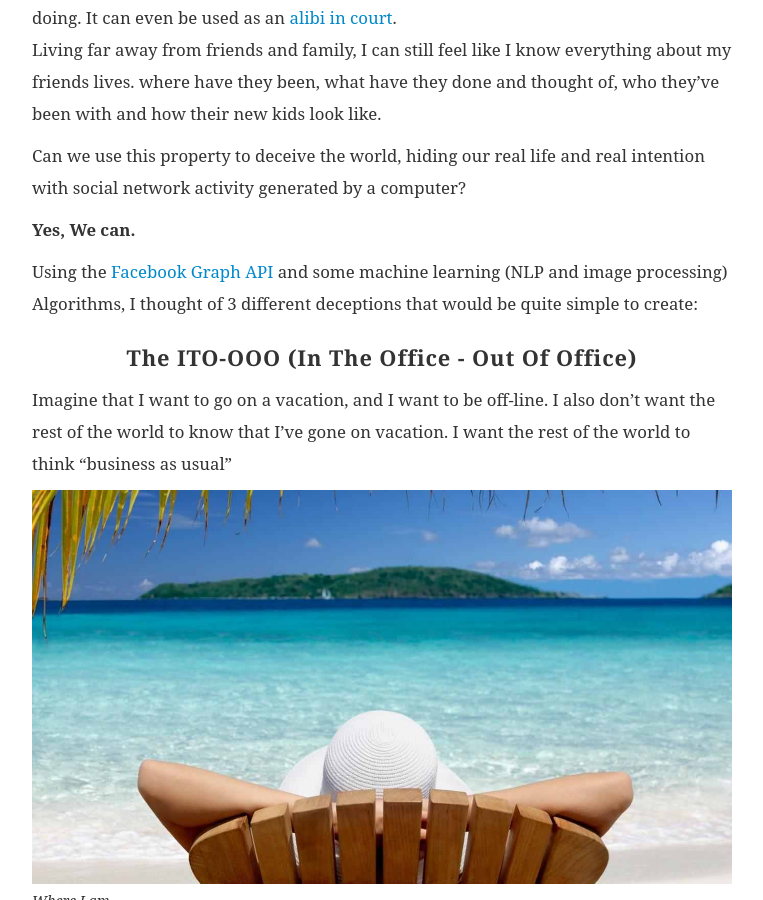
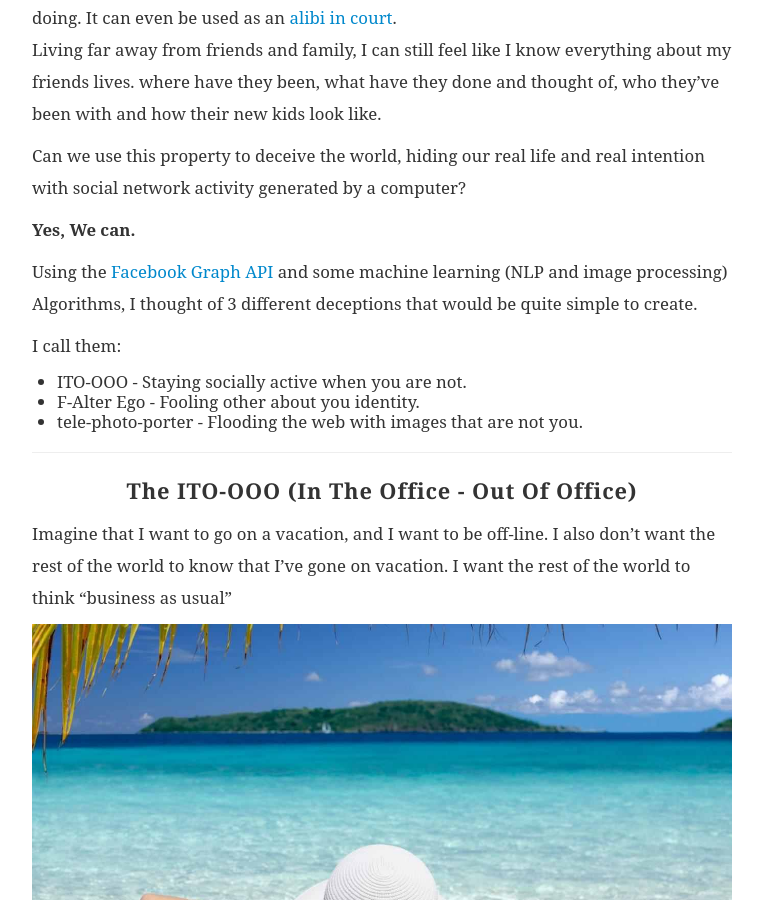
Before and after one commit to jasrub/indistinguishableFrom-MAS.s65, a Jekyll site: the page built from _posts/2016-03-29-deception.md, in a window 1280 px wide and 900 px high, scrolled down 572 px. Shown: the whole window, without its empty margins (258-1021 px from the left). Built offline with Jekyll 4.4.1, drawn with Linux system fonts in a browser that asks for light colours; some web fonts are replaced; some of the changed text lies outside the part shown.

Commit message:
fix name

```diff
--- a/_posts/2016-03-29-deception.md
+++ b/_posts/2016-03-29-deception.md
@@ -11,7 +11,14 @@ Can we use this property to deceive the world, hiding our real life and real int
 
 **Yes, We can.**
 
-Using the [Facebook Graph API](https://developers.facebook.com/docs/graph-api) and some machine learning (NLP and image processing) Algorithms, I thought of 3 different deceptions that would be quite simple to create:
+Using the [Facebook Graph API](https://developers.facebook.com/docs/graph-api) and some machine learning (NLP and image processing) Algorithms, I thought of 3 different deceptions that would be quite simple to create.
+
+I call them:
+* ITO-OOO - Staying socially active when you are not.
+* F-Alter Ego - Fooling other about you identity.
+* tele-photo-porter - Flooding the web with images that are not you.
+
+<hr>
 
 ###### The ITO-OOO (In The Office - Out Of Office)
 Imagine that I want to go on a vacation, and I want to be off-line. I also don't want the rest of the world to know that I've gone on vacation. I want the rest of the world to think "business as usual"
@@ -86,7 +93,7 @@ Engines for finding the similar people to you already easily available to the pu
 <br/>
 <hr>
 
-###### Flooding the web with images that are not you.
+###### The tele-photo-porter
 Using image processing algorithms, and the endless images of faces that are available online, we can simply make all our images "disappear".
 Of course, I can not just remove content from websites which are not mine. So, what can we do if our pictures are wandering around in the world? We can flood the web with so many fake pictures, so the real images will not be seen anymore.
 
```
